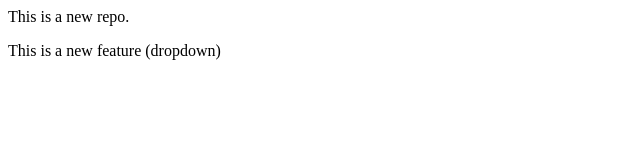
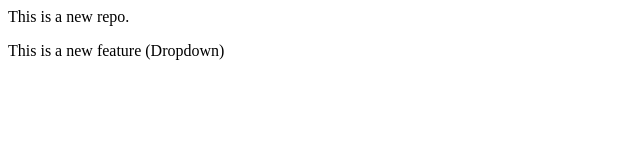
Before and after one commit to amitmahato6579/Localrepo, a plain HTML site: page index.html in a window 1280 px wide. Shown: the full height of the page, 0-640 px from the left. Drawn offline with Linux system fonts and the light colour scheme.

Commit message:
Add both feature

```diff
--- a/index.html
+++ b/index.html
@@ -1,2 +1,2 @@
 <p>This is a new repo.</p>
-<p>This is a new feature (dropdown)</p>
+<p>This is a new feature (Dropdown)</p>
```
